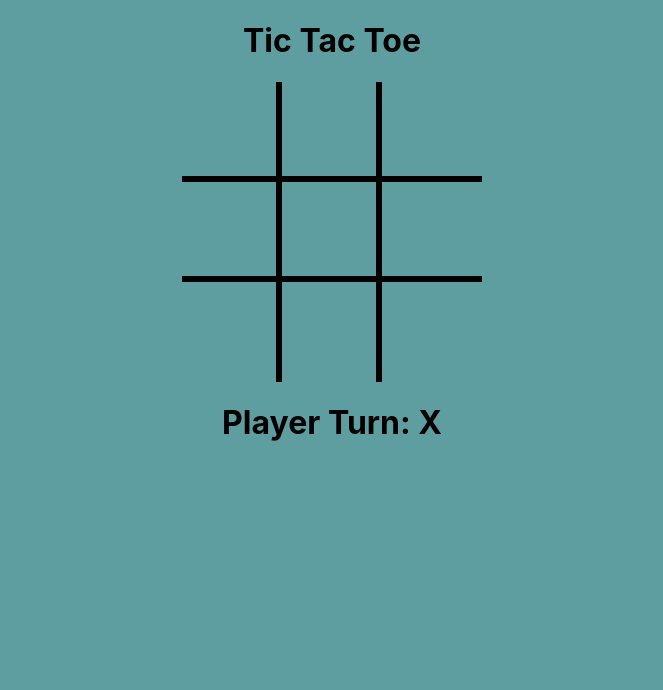
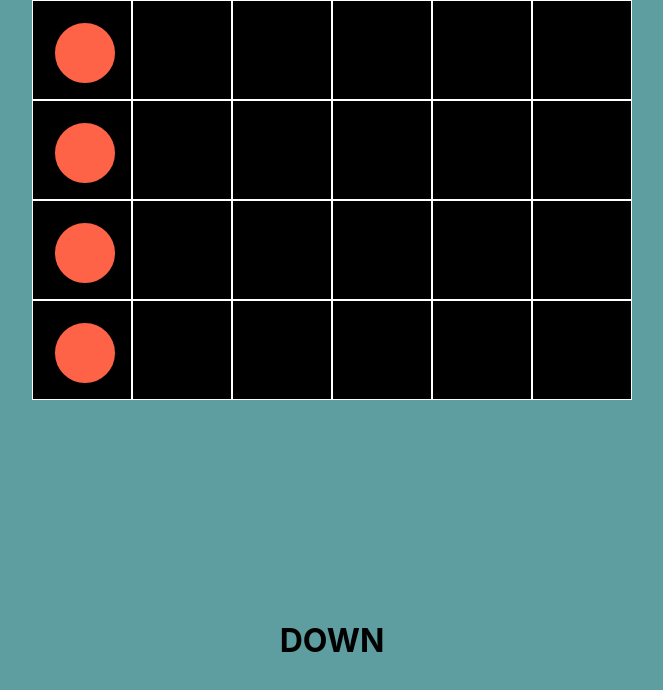
Before and after one commit to chrisjohnson2134/React_Games, a React (Create React App) app: page / in a window 1280 px wide. Shown: the top 690 px of the page, without its empty margins (308-971 px from the left). Built offline with nearby package versions, Linux system fonts and the light colour scheme.

Commit message:
Refactor project structure to implement Snake game; added Snake and Board components, removed TicTacToe components, and established direction constants.

```diff
--- a/src/App.css
+++ b/src/App.css
@@ -16,6 +16,21 @@ h1{
   grid-template-rows: 100px 100px 100px;
   cursor: pointer;
   position: relative;
+}
+
+.snakeBoard{
+  display: grid;
+  grid-template-columns: 100px 100px 100px 100px 100px 100px;
+  grid-template-rows: 100px 100px 100px 100px 100px 100px;
+}
+
+.circle {
+    width: 60px;
+    height: 60px;
+    background-color: tomato;
+    border-radius: 50%;
+    border: 2px solid black;
+    margin: 20px;
 }
 
 .tile{
--- a/src/App.js
+++ b/src/App.js
@@ -1,9 +1,14 @@
 import './App.css';
-import TicTacToe from './Components/TicTacToe.tsx';
+import Snake from './Components/Snake/Snake.jsx';
+import TicTacToe from './Components/TicTacToe/TicTacToe.tsx';
 
 function App() {
   return (
-    <TicTacToe/>
+    <>
+    <Snake/>
+    {/* <TicTacToe/> */}
+    </>
+
   );
 }
 
--- /dev/null
+++ b/src/Components/Snake/Board.jsx
@@ -0,0 +1,37 @@
+import Tile from "./Tile";
+
+function Board({tiles}) {
+    return (
+        <div className="snakeBoard">
+            <Tile tile={tiles[0][0]}/>
+            <Tile tile={tiles[0][1]}/>
+            <Tile tile={tiles[0][2]}/>
+            <Tile tile={tiles[0][3]}/>
+            <Tile tile={tiles[0][4]}/>
+            <Tile tile={tiles[0][5]}/>
+
+            <Tile tile={tiles[1][0]}/>
+            <Tile tile={tiles[1][1]}/>
+            <Tile tile={tiles[1][2]}/>
+            <Tile tile={tiles[1][3]}/>
+            <Tile tile={tiles[1][4]}/>
+            <Tile tile={tiles[1][5]}/>
+
+            <Tile tile={tiles[2][0]}/>
+            <Tile tile={tiles[2][1]}/>
+            <Tile tile={tiles[2][2]}/>
+            <Tile tile={tiles[2][3]}/>
+            <Tile tile={tiles[2][4]}/>
+            <Tile tile={tiles[2][5]}/>
+
+            <Tile tile={tiles[3][0]}/>
+            <Tile tile={tiles[3][1]}/>
+            <Tile tile={tiles[3][2]}/>
+            <Tile tile={tiles[3][3]}/>
+            <Tile tile={tiles[3][4]}/>
+            <Tile tile={tiles[3][5]}/>
+        </div>
+     );
+}
+
+export default Board;
--- /dev/null
+++ b/src/Components/Snake/Snake.jsx
@@ -0,0 +1,98 @@
+import { useEffect, useState } from "react";
+import Board from "./Board";
+import { DIRECTIONS } from "../Utils/Constants.js";
+
+const MAX_ROWS = 4;
+const MAX_COLS = 6;
+
+function Snake() {
+    const initialTiles = Array(MAX_ROWS).fill(null).map(() => Array(MAX_COLS).fill(null));
+    const [tiles, setTiles] = useState(initialTiles);
+    const [row, setX] = useState(-1);
+    const [column, setY] = useState(0);
+    const [currDirection, setCurrDirection] = useState(DIRECTIONS.DOWN);
+    const [snakeLength, setSnakeLength] = useState(4);
+    const [historyArr, setHistoryArr] = useState([]);
+
+    useEffect(() => {
+        initialTiles[0][0] = {cj: "cj"};
+        const handleKeyDown = (event) => {
+            switch(event.key){
+                case "ArrowUp":
+                    setCurrDirection(DIRECTIONS.UP);
+                    break;
+                case "ArrowDown":
+                    setCurrDirection(DIRECTIONS.DOWN);
+                    break;
+                case "ArrowLeft":
+                    setCurrDirection(DIRECTIONS.LEFT);
+                    break;
+                case "ArrowRight":
+                    setCurrDirection(DIRECTIONS.RIGHT);
+                    break;
+            }
+        };
+
+        window.addEventListener('keydown', handleKeyDown);
+
+        return () => {
+          window.removeEventListener('keydown', handleKeyDown);
+        };
+    });
+
+    useEffect(() => {
+        const interval = setInterval(() => {
+            let nextRow = row + currDirection.dr;
+            let nextCol = column + currDirection.dc;
+
+            let newTiles = tiles.map(row => [...row]);
+
+            if(newTiles[nextRow] && newTiles[nextRow][nextCol] !== undefined){
+                        newTiles[nextRow][nextCol] = {cj: currDirection};
+                        setX(nextRow);
+                        setY(nextCol);
+                        //hi chris, the issue with this line is that it is a mutation,
+                        //in react it is important to creat a new copy and then set.
+                        // historyArr.push({row: nextRow, col: nextCol});
+                        const newHistory = [...historyArr, {row: nextRow, col: nextCol}]
+                        console.log(historyArr.length + "-" + snakeLength);
+                        if(historyArr.length > snakeLength){
+                            let dequeueItem = historyArr.shift();
+                            newTiles[dequeueItem.row][dequeueItem.col] = null;
+                        }
+                        //this is where you set it.
+                        setHistoryArr(newHistory);
+                    }
+
+            setTiles(newTiles);
+        }, 1000);
+
+        return () => clearInterval(interval);
+    }, [row,column, currDirection]);
+
+    const getDirectionName = (direction) => {
+    for (const key in DIRECTIONS) {
+        if (DIRECTIONS[key] === direction) {
+            return key; // Returns "UP", "DOWN", etc.
+        }
+    }
+    return "Unknown";
+    };
+
+    const inBounds = (row,col) => {
+        if(row < 0 || col < 0 ||
+            row > MAX_ROWS || col > MAX_COLS)
+            return false;
+
+        return true;
+    };
+
+    return (
+        <>
+            <Board tiles={tiles}/>
+            <h1>{getDirectionName(currDirection)}</h1>
+        </>
+     );
+}
+
+export default Snake;
--- /dev/null
+++ b/src/Components/Snake/Tile.jsx
@@ -0,0 +1,19 @@
+function Tile({tile}) {
+    return (
+        <>
+            {tile ? (
+                <div className={`tile}`} style={{border: '1px solid white', backgroundColor: "black"}}>
+                <div className={`circle`}></div>
+                </div>
+            ) :
+            (
+                <div className={`tile}`} style={{border: '1px solid white', backgroundColor: "black"}}/>
+            )
+
+            }
+
+        </>
+     );
+}
+
+export default Tile;
--- /dev/null
+++ b/src/Components/Utils/Constants.js
@@ -0,0 +1,7 @@
+export const DIRECTIONS = {
+        UP: {dr: -1, dc: 0, name: "UP"},
+        DOWN: {dr: 1, dc: 0, name: "DOWN"},
+        LEFT: {dr: 0, dc: -1, name: "LEFT"},
+        RIGHT: {dr: 0, dc: 1, name: "RIGHT"},
+        NONE: {dr: 0, dc: 0, name: "NONE"}
+    };
```
Also changed, not shown: src/Components/TicTacToe/Board.jsx (renamed from src/Components/Board.jsx), src/Components/TicTacToe/Strike.jsx (renamed from src/Components/Strike.jsx), src/Components/TicTacToe/TicTacToe.tsx (renamed from src/Components/TicTacToe.tsx), src/Components/TicTacToe/Tile.jsx (renamed from src/Components/Tile.jsx).
